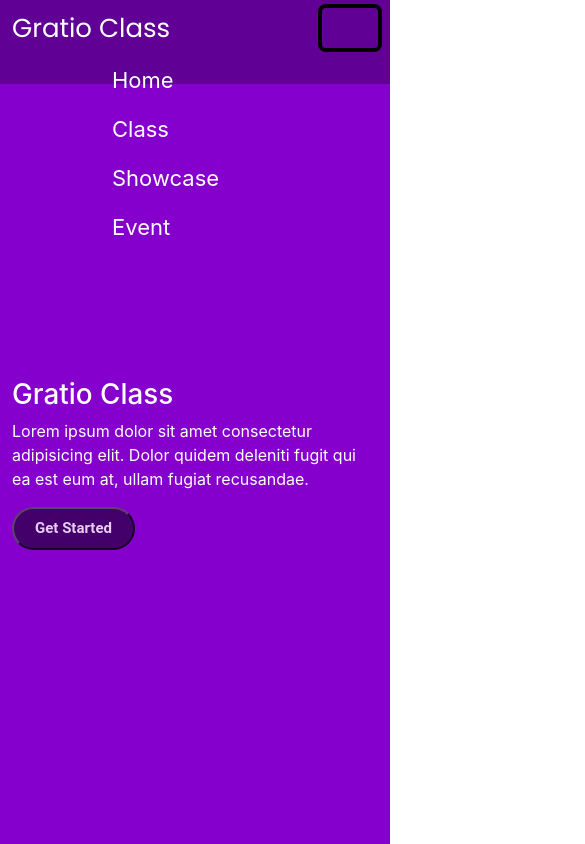
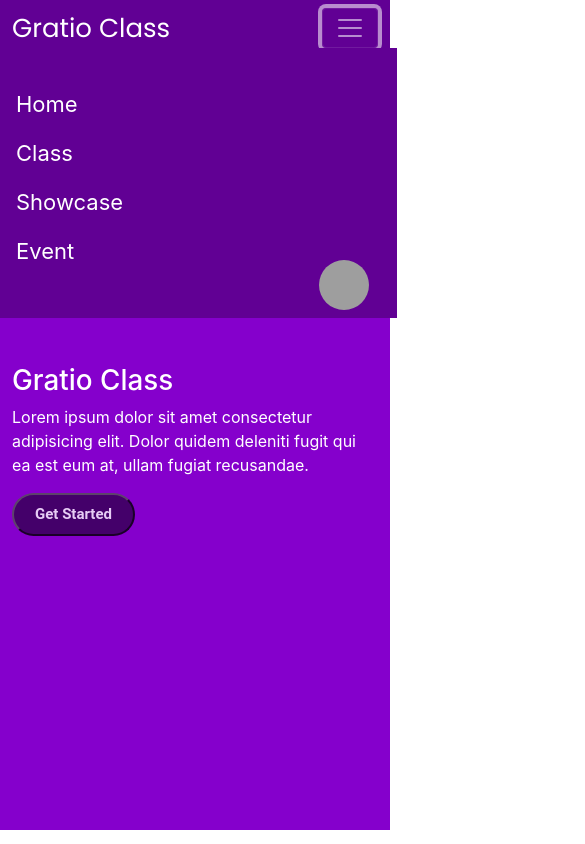
Before and after one commit to zulkarnaenfhr/GratioClass, a React (Create React App) app: page / in a window 390 px wide. Both pictures are taken after a click on the button "Toggle navigation". Shown: the top 844 px of the page, 585 px wide, since content can reach past the window. Built offline with nearby package versions, Linux system fonts and the light colour scheme; grey boxes are pictures that could not be loaded.

Commit message:
css section 1 done

```diff
--- a/src/Gratio-Class/Gratio-Class.css
+++ b/src/Gratio-Class/Gratio-Class.css
@@ -8,7 +8,11 @@
     text-decoration: none;
 }
 
-.navbar {
+.GratioBrand:hover {
+    color: #9f00f5;
+}
+
+.navbar-custom {
     height: 10vh;
     background-color: #610094;
 }
@@ -42,3 +46,68 @@
 .nav-profile {
     margin-left: 35rem;
 }
+
+/* time to responsive  */
+@media only screen and (max-width: 1400px) {
+}
+@media only screen and (max-width: 1200px) {
+}
+@media only screen and (max-width: 995px) {
+    .navbar-custom {
+        height: 6vh;
+    }
+    .nav-profile {
+        margin-left: 90vw;
+    }
+    .navbar-nav {
+        padding-top: 1.5rem;
+        margin-left: -11rem;
+        width: 110vw;
+        background-color: #610094;
+    }
+    .nav-item a {
+        padding-left: 5rem;
+        color: white;
+    }
+}
+@media only screen and (max-width: 768px) {
+    .navbar-nav {
+        padding-top: 1.5rem;
+        margin-left: -9rem;
+        width: 110vw;
+        background-color: #610094;
+    }
+    .nav-profile {
+        margin-left: 90vw;
+        margin-top: -2rem;
+    }
+    .nav-item a {
+        padding-left: 3rem;
+        color: white;
+    }
+}
+@media only screen and (max-width: 586px) {
+    .navbar-custom {
+        height: 70px;
+    }
+    .nav-profile {
+        margin-left: 45vh;
+    }
+}
+@media only screen and (max-width: 392px) {
+    .navbar-custom {
+        height: 70px;
+    }
+    .nav-profile {
+        margin-left: 90vw;
+    }
+}
+@media only screen and (max-width: 350px) {
+    .navbar-custom {
+        height: 70px;
+    }
+    .nav-profile {
+        margin-left: 90vw;
+    }
+}
+/* end of responsive  */
--- a/src/Gratio-Class/Gratio-Class.jsx
+++ b/src/Gratio-Class/Gratio-Class.jsx
@@ -11,7 +11,7 @@ export default class GratioClass extends Component {
     render() {
         return (
             <div>
-                <nav class="navbar navbar-expand-lg ">
+                <nav class="navbar navbar-expand-lg navbar-custom navbar navbar-dark">
                     <div class="container">
                         <a class="GratioBrand" href="#">
                             Gratio Class
@@ -19,7 +19,7 @@ export default class GratioClass extends Component {
                         <button class="navbar-toggler" type="button" data-bs-toggle="collapse" data-bs-target="#navbarNav" aria-controls="navbarNav" aria-expanded="false" aria-label="Toggle navigation">
                             <span class="navbar-toggler-icon"></span>
                         </button>
-                        <div class="collapse navbar-collapse" id="navbarNav">
+                        <div class="collapse navbarCollapse navbar-collapse" id="navbarNav">
                             <ul class="navbar-nav">
                                 <li class="nav-item">
                                     <Link to="/">Home</Link>
--- a/src/Gratio-Class/GratioClass-Homepage/GratioClass-Homepage-Section1/GratioClass-Homepage-Section1.css
+++ b/src/Gratio-Class/GratioClass-Homepage/GratioClass-Homepage-Section1/GratioClass-Homepage-Section1.css
@@ -20,6 +20,9 @@
 
 /* time to responsive  */
 @media only screen and (max-width: 1400px) {
+    #sectionHomepage1-RightSide{
+        display: none;
+    }
 }
 @media only screen and (max-width: 995px) {
 }
@@ -37,8 +40,6 @@
         opacity: 0.8;
         border-radius: 36px;
 
-        /* Get Started */
-
         position: static;
         width: 123px;
         height: 43px;
--- a/src/Gratio-Class/GratioClass-Homepage/GratioClass-Homepage-Section1/GratioClass-Homepage-Section1.jsx
+++ b/src/Gratio-Class/GratioClass-Homepage/GratioClass-Homepage-Section1/GratioClass-Homepage-Section1.jsx
@@ -7,7 +7,7 @@ export default class GratioClassHomepageSection1 extends Component {
             <div id="sectionHomepage1">
                 <div className="container">
                     <div className="row">
-                        <div className="col-md-6">
+                        <div className="col-xl-6 col-lg-12">
                             <div id="sectionHomepage1-LeftSide">
                                 <div>
                                     <h1 className="sectionHomepage1-Brand">Gratio Class</h1>
@@ -16,7 +16,7 @@ export default class GratioClassHomepageSection1 extends Component {
                                 </div>
                             </div>
                         </div>
-                        <div className="col-md-6">
+                        <div className="col-xl-6 col-lg-12">
                             <div id="sectionHomepage1-RightSide">
                                 <h1>gambar</h1>
                             </div>
--- a/src/Gratio-Class/GratioClass-Homepage/GratioClass-Homepage.jsx
+++ b/src/Gratio-Class/GratioClass-Homepage/GratioClass-Homepage.jsx
@@ -13,11 +13,11 @@ class HomePage extends Component {
             <div>
                 <GratioClassHomepageSection1 />
                 <GratioClassHomepageSection2 />
-                <GratioClassHomepageSection3 />
+                {/* <GratioClassHomepageSection3 />
                 <GratioClassHomepageSection4 />
                 <GratioClassHomepageSection5 />
                 <GratioClassHomepageSection6 />
-                <GratioClassFooter />
+                <GratioClassFooter /> */}
             </div>
         );
     }
```
